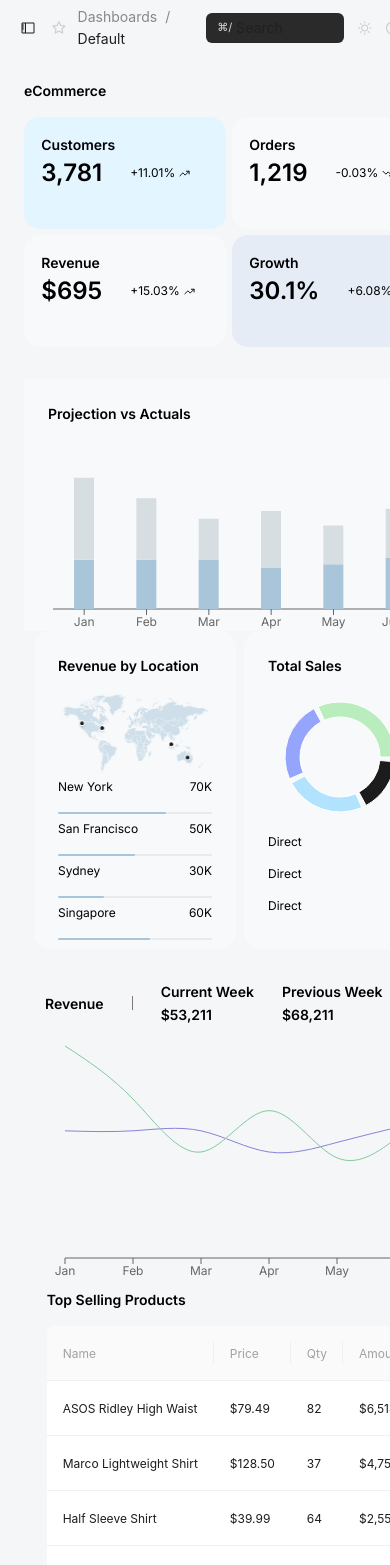
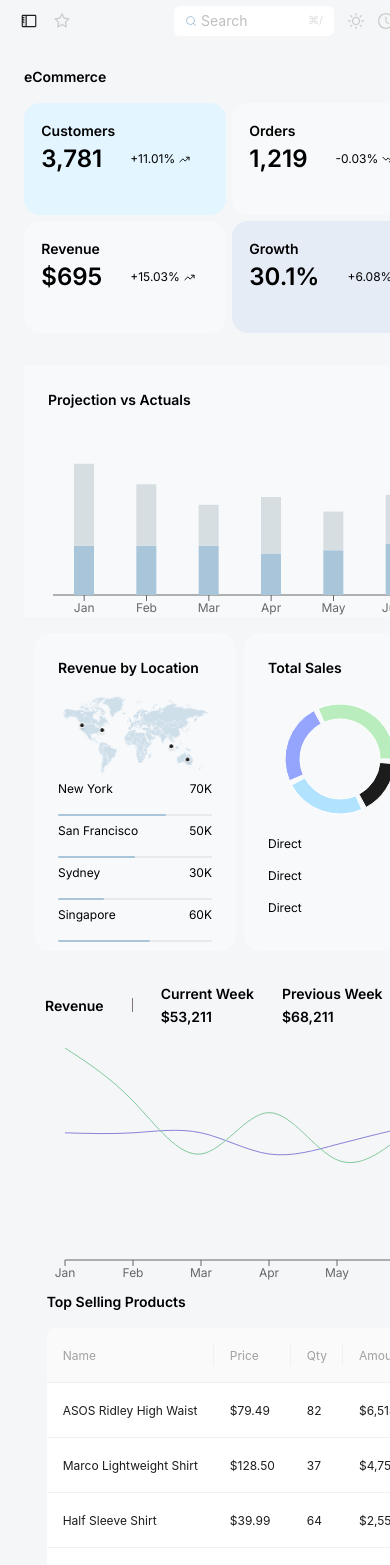
Before and after one commit to RahulRawatji/UIJP, a React (Vite) app: page / in a window 390 px wide. Shown: the top 1565 px of the page. Built offline with nearby package versions, Linux system fonts and the light colour scheme.

Commit message:
mobile dev closing

```diff
--- a/src/components/Homepage/homepage.css
+++ b/src/components/Homepage/homepage.css
@@ -1,5 +1,6 @@
 .homepage_main_container{
     padding:24px;
+    margin: auto;
 }
 
 .homepage_main_title{
@@ -34,6 +35,7 @@
 .hompage_bar_chat_title{
     font-size: 14px;
     font-weight: 600;
+
 }
 .homepage_bar_chart{
     margin-top: 16px;
@@ -44,6 +46,7 @@
 }
 
 .homepage_bottom_items_container{
+     margin: auto;
     margin-top: 16px;
     display: flex;
     /* flex-direction: column; */
@@ -51,8 +54,8 @@
     align-items: center;
     justify-content: center;
     flex-wrap: wrap;
-    max-width: 936px;
-    margin: auto;
+    max-width: 1024px;
+
 }
 
 .homepage_revenue_container_title,.homepage_total_sales_container_title,.homepage_top_selling_container_title{
--- a/src/components/Layout/CenterNav/CenterNav.jsx
+++ b/src/components/Layout/CenterNav/CenterNav.jsx
@@ -4,8 +4,8 @@ import {
   StarOutlined,
   SunOutlined,
   ClockCircleOutlined,
-  DesktopOutlined,
 } from "@ant-design/icons";
+import{ Search } from "lucide-react";
 
 import SideIconLight from "../../../assets/sideIconLight.svg";
 
@@ -24,6 +24,7 @@ export default function CenterNav({
         </button>
         <StarOutlined className="nav_icon" />
         <Breadcrumb
+        className="nav_breadcrumb"
           separator="/"
           items={[
             {
@@ -41,7 +42,8 @@ export default function CenterNav({
         <Input
           className="nav_search"
           placeholder="Search"
-          prefix={<span className="shortcut">⌘/</span>}
+          suffix={<span className="shortcut">⌘/</span>}
+          prefix={<Search size={12} style={{ color: "#A8C5DA" }} />}
         />
         <SunOutlined className="nav_icon" />
         <ClockCircleOutlined className="nav_icon" />
--- a/src/components/Layout/CenterNav/centerNav.css
+++ b/src/components/Layout/CenterNav/centerNav.css
@@ -42,7 +42,7 @@
 
 .nav_search {
   width: 160px;
-  background: #2a2a2a;
+  background:#fff;
   border: none;
   border-radius: 6px;
   color: #ddd;
@@ -57,3 +57,13 @@
   font-size: 11px;
   /* color: #666; */
 }
+
+.nav_breadcrumb{
+  display: none;
+}
+
+@media screen and (min-width: 500px) {
+  .nav_breadcrumb{
+    display: block;
+  }
+}
--- a/src/components/Layout/LeftSideBar/LeftSideBar.jsx
+++ b/src/components/Layout/LeftSideBar/LeftSideBar.jsx
@@ -21,13 +21,11 @@ const MENUITEMONE = [
         {
             label: "Default",
             icon: ChartPie,
-            disabled: true,
         },
         {
             label: "eCommerce",
             icon: ShoppingBag,
-            children: ["Settings", "Security"],
-            disabled: true,
+            children: ["Cart", "Inventory"],
         },
         {
             label: "Projects",
--- a/src/components/Layout/LeftSideBar/leftSideBar.css
+++ b/src/components/Layout/LeftSideBar/leftSideBar.css
@@ -71,7 +71,7 @@
 .nav_item {
   font-size: 15px;
   margin: 8px 0;
-  color: #222;
+  color: #e8e8e8;
   cursor: pointer;
   position: relative;
   padding-left: 18px;
@@ -89,7 +89,13 @@
   .left_sidebar_menu {
     position: unset;
     width: 212px;
-     background: #f4f4f4;
-      color: rgba(28, 28, 28, 0.4);
+     background: #1C1C1C1A;
+      color: #222;
   }
+
+
+.nav_item {
+  color: #222;
 }
+
+}
--- a/src/components/Layout/NotificationBar/notificationBar.css
+++ b/src/components/Layout/NotificationBar/notificationBar.css
@@ -101,9 +101,9 @@
 @media screen and (min-width: 768px){
     .notification_bar{
       position: unset;
-      background: #1C1C1C1A;
+      background: #1c1c1c2c;
       width:280px;
-       color:#1f1e1e;;
+      color:#1f1e1e;;
     }
 
 }
```
